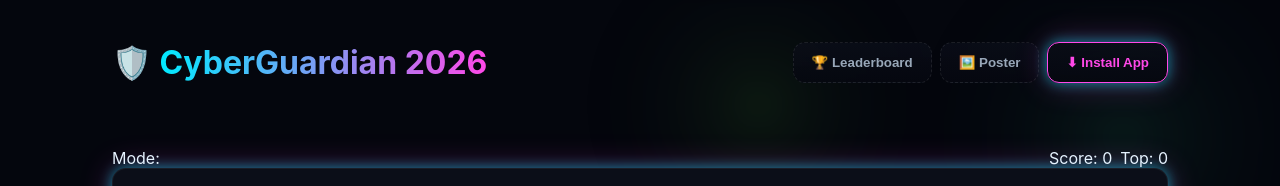
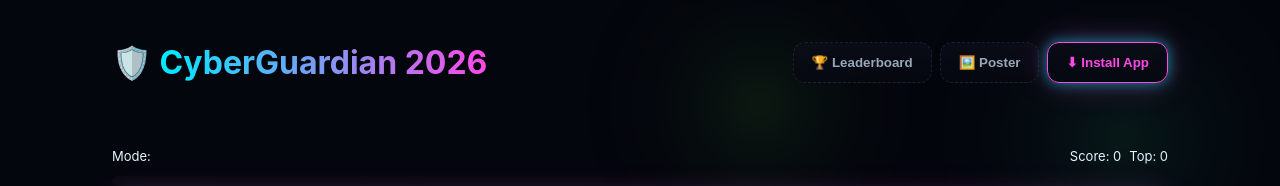
Before and after one commit to Mateuszl28/InnovoArtCyber, a plain HTML site: page index.html in a window 1280 px wide. Both pictures are taken after a click on the button "🎯 Classic Quiz". Shown: the top 186 px of the page. Drawn offline with nearby package versions, Linux system fonts and the light colour scheme.

Commit message:
Update style.css

```diff
--- a/style.css
+++ b/style.css
@@ -32,6 +32,8 @@ body {
 .center{text-align:center}
 .gap8{gap:8px}
 .muted{color:var(--muted)}
+.tiny{font-size:12px}
+.small{font-size:13px}
 
 /* Title gradient */
 .cyber{
@@ -105,3 +107,8 @@ body {
   font-size:20px;
   cursor:pointer;
 }
+
+/* VS */
+.p2p-box textarea{width:100%; background:transparent; color:var(--fg); border:1px solid rgba(255,255,255,0.08); border-radius:10px; padding:10px}
+.progress{height:10px;background:linear-gradient(90deg, rgba(255,255,255,0.02), transparent);border-radius:999px;overflow:hidden;margin:12px 0}
+#vs-progress{height:100%;width:0;background:linear-gradient(90deg,var(--primary),var(--accent));transition:width .4s}
```
